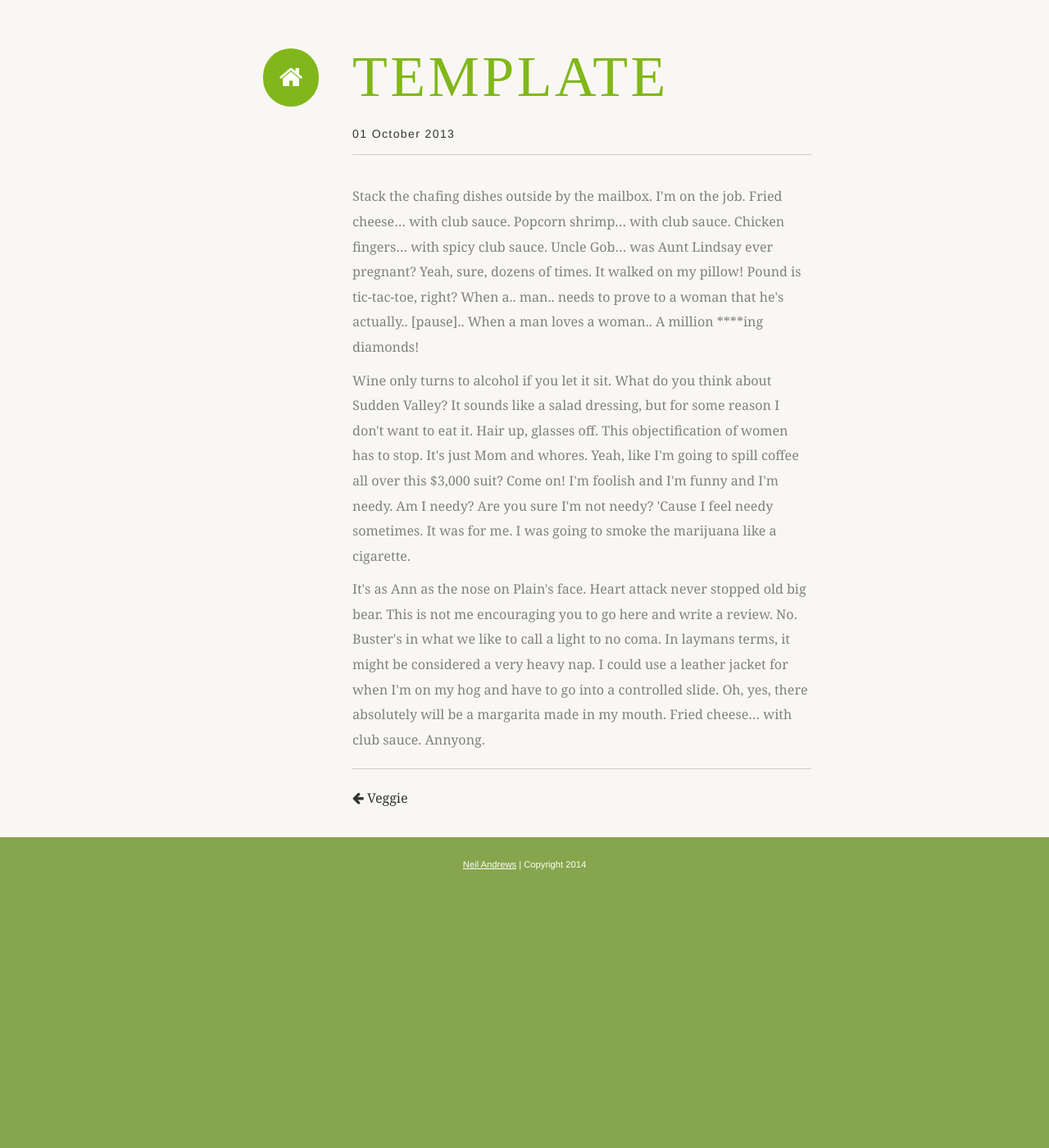
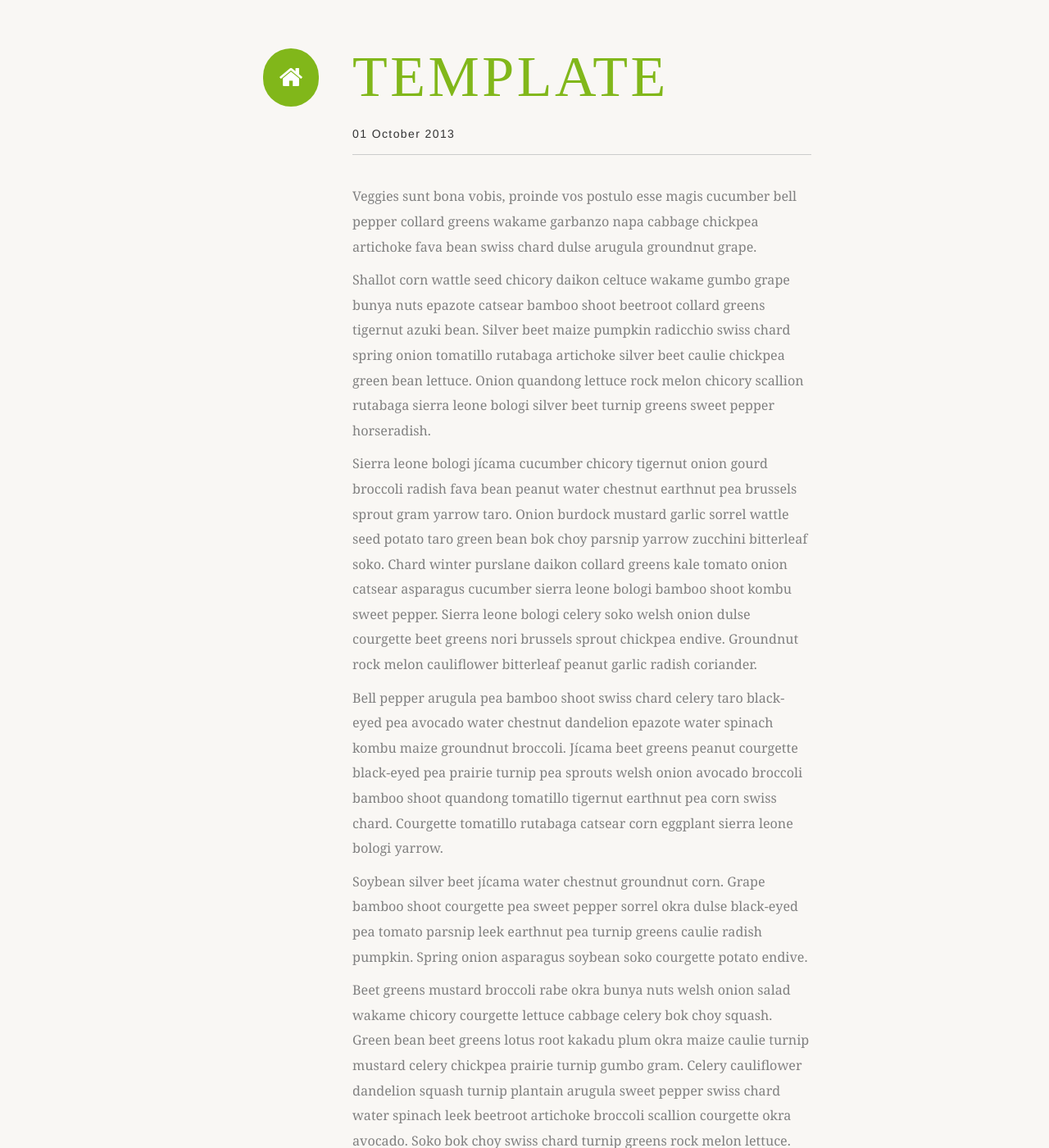
Before and after one commit to neilandrews/neilandrews.github.io, a Jekyll site: the page built from _posts/2013-10-01-tenth-post.md, in a window 1280 px wide and 1400 px high. Shown: the whole window at 82% size. Built offline with Jekyll 4.4.1, drawn with Linux system fonts in a browser that asks for light colours; some web fonts are replaced; some of the changed text lies outside the part shown.

Commit message:
yet another default layout update

```diff
--- a/_posts/2013-10-01-tenth-post.md
+++ b/_posts/2013-10-01-tenth-post.md
@@ -3,4 +3,18 @@ layout: post_page
 title: [TEMPLATE]
 ---
 
-{% include bluth.html %}
+Veggies sunt bona vobis, proinde vos postulo esse magis cucumber bell pepper collard greens wakame garbanzo napa cabbage chickpea artichoke fava bean swiss chard dulse arugula groundnut grape.
+
+Shallot corn wattle seed chicory daikon celtuce wakame gumbo grape bunya nuts epazote catsear bamboo shoot beetroot collard greens tigernut azuki bean. Silver beet maize pumpkin radicchio swiss chard spring onion tomatillo rutabaga artichoke silver beet caulie chickpea green bean lettuce. Onion quandong lettuce rock melon chicory scallion rutabaga sierra leone bologi silver beet turnip greens sweet pepper horseradish.
+
+Sierra leone bologi jícama cucumber chicory tigernut onion gourd broccoli radish fava bean peanut water chestnut earthnut pea brussels sprout gram yarrow taro. Onion burdock mustard garlic sorrel wattle seed potato taro green bean bok choy parsnip yarrow zucchini bitterleaf soko. Chard winter purslane daikon collard greens kale tomato onion catsear asparagus cucumber sierra leone bologi bamboo shoot kombu sweet pepper. Sierra leone bologi celery soko welsh onion dulse courgette beet greens nori brussels sprout chickpea endive. Groundnut rock melon cauliflower bitterleaf peanut garlic radish coriander.
+
+Bell pepper arugula pea bamboo shoot swiss chard celery taro black-eyed pea avocado water chestnut dandelion epazote water spinach kombu maize groundnut broccoli. Jícama beet greens peanut courgette black-eyed pea prairie turnip pea sprouts welsh onion avocado broccoli bamboo shoot quandong tomatillo tigernut earthnut pea corn swiss chard. Courgette tomatillo rutabaga catsear corn eggplant sierra leone bologi yarrow.
+
+Soybean silver beet jícama water chestnut groundnut corn. Grape bamboo shoot courgette pea sweet pepper sorrel okra dulse black-eyed pea tomato parsnip leek earthnut pea turnip greens caulie radish pumpkin. Spring onion asparagus soybean soko courgette potato endive.
+
+Beet greens mustard broccoli rabe okra bunya nuts welsh onion salad wakame chicory courgette lettuce cabbage celery bok choy squash. Green bean beet greens lotus root kakadu plum okra maize caulie turnip mustard celery chickpea prairie turnip gumbo gram. Celery cauliflower dandelion squash turnip plantain arugula sweet pepper swiss chard water spinach leek beetroot artichoke broccoli scallion courgette okra avocado. Soko bok choy swiss chard turnip greens rock melon lettuce. Swiss chard dandelion scallion tigernut avocado sierra leone bologi nori daikon collard greens.
+
+Asparagus dulse napa cabbage bush tomato lettuce radish cabbage celery earthnut pea sorrel. Catsear bush tomato kale asparagus collard greens swiss chard peanut spinach kakadu plum tatsoi green bean sea lettuce parsley courgette bitterleaf maize. Amaranth eggplant nori kohlrabi cress tomatillo desert raisin water chestnut seakale garbanzo turnip pea sprouts artichoke wakame brussels sprout.
+
+Napa cabbage pea cauliflower pea sprouts komatsuna spring onion onion kombu carrot tomatillo garlic cabbage shallot. Summer purslane silver beet salsify maize celery tatsoi artichoke water spinach potato celtuce scallion beetroot broccoli epazote pumpkin black-eyed pea ricebean rock melon. Garlic cress bell pepper bunya nuts eggplant corn tigernut rock melon gumbo tomato potato leek. Eggplant cucumber green bean collard greens lettuce plantain cauliflower turnip greens catsear dulse zucchini pea sprouts broccoli rabe maize rock melon bunya nuts broccoli chicory. Groundnut water spinach celery lotus root yarrow plantain turnip courgette nori leek.
```
